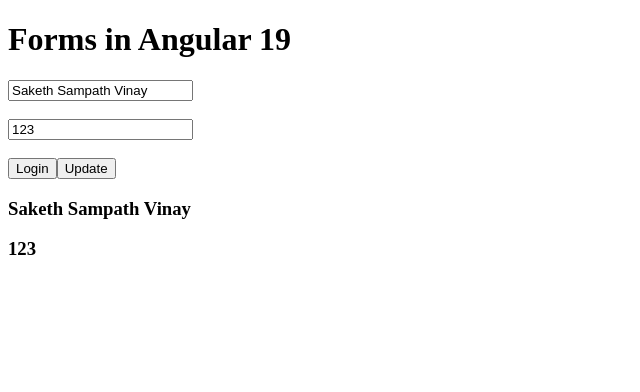
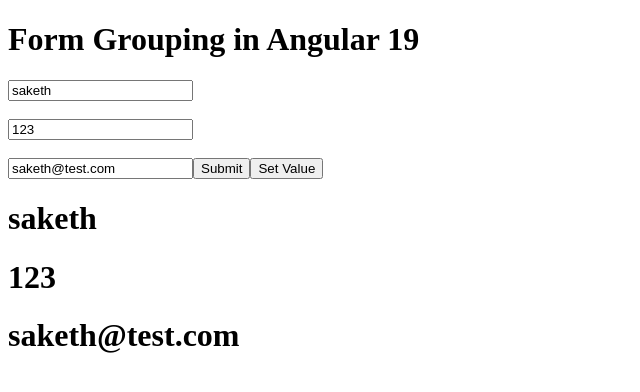
Before and after one commit to SakethSampathVinay/learn-angular, an Angular app: page / in a window 1280 px wide. Shown: the top 392 px of the page, without its empty margins (0-640 px from the left). Built offline with nearby package versions, Linux system fonts and the light colour scheme.

Commit message:
learned form-grouping

```diff
--- a/src/app/app.component.html
+++ b/src/app/app.component.html
@@ -30,4 +30,6 @@
 
 <!-- <app-routing></app-routing> -->
 
-<app-form></app-form>
+<!-- <app-form></app-form> -->
+
+<app-form-grouping></app-form-grouping>
--- a/src/app/app.component.ts
+++ b/src/app/app.component.ts
@@ -18,13 +18,14 @@ import { DynamicStylingComponent } from "./dynamic-styling/dynamic-styling.compo
 import { DirectivesComponent } from "./directives/directives.component";
 import { RoutingComponent } from "./routing/routing.component";
 import { FormComponent } from "./form/form.component";
+import { FormGroupingComponent } from "./form-grouping/form-grouping.component";
 
 @Component({
   selector: 'app-root',
   // imports: [RouterOutlet],
   templateUrl: './app.component.html',
   styleUrl: './app.component.css',
-  imports: [FormComponent]
+  imports: [FormGroupingComponent]
 })
 export class AppComponent {
   title = 'learn-angular-youtube';
--- /dev/null
+++ b/src/app/form-grouping/form-grouping.component.html
@@ -0,0 +1,22 @@
+<h1 class="">Form Grouping in Angular 19</h1>
+
+<form [formGroup]="profileForm" (ngSubmit)="onSubmit()" method="get">
+  <input type="text" placeholder="Enter name" formControlName="name" />
+  <br />
+  <br />
+  <input type="text" placeholder="Enter Password" formControlName="password" />
+  <br /><br />
+  <input
+    type="text"
+    class=""
+    placeholder="Enter Email"
+    formControlName="email"
+  />
+  <button class="">Submit</button>
+  <button type="button" (click)="setValue()">Set Value</button>
+</form>
+
+
+<h1>{{this.profileForm.value.name}}</h1>
+<h1>{{this.profileForm.value.password}}</h1>
+<h1>{{this.profileForm.value.email}}</h1>
--- /dev/null
+++ b/src/app/form-grouping/form-grouping.component.ts
@@ -0,0 +1,28 @@
+import { Component } from '@angular/core';
+import { FormControl, FormGroup, ReactiveFormsModule } from '@angular/forms';
+
+@Component({
+  selector: 'app-form-grouping',
+  imports: [ReactiveFormsModule],
+  templateUrl: './form-grouping.component.html',
+  styleUrl: './form-grouping.component.css',
+})
+export class FormGroupingComponent {
+  profileForm = new FormGroup({
+    name: new FormControl('saketh'),
+    password: new FormControl('123'),
+    email: new FormControl('saketh@test.com'),
+  });
+
+  onSubmit() {
+    console.log(this.profileForm.value);
+  }
+
+  setValue() {
+    this.profileForm.setValue({
+      name: 'Saketh Sampath Vinay',
+      password: '456',
+      email: 'sakethsampath2006@gmail.com',
+    });
+  }
+}
```
Also changed, not shown: src/app/form-grouping/form-grouping.component.css (added), 1 other file (tests, documents, lock files or other folders).
